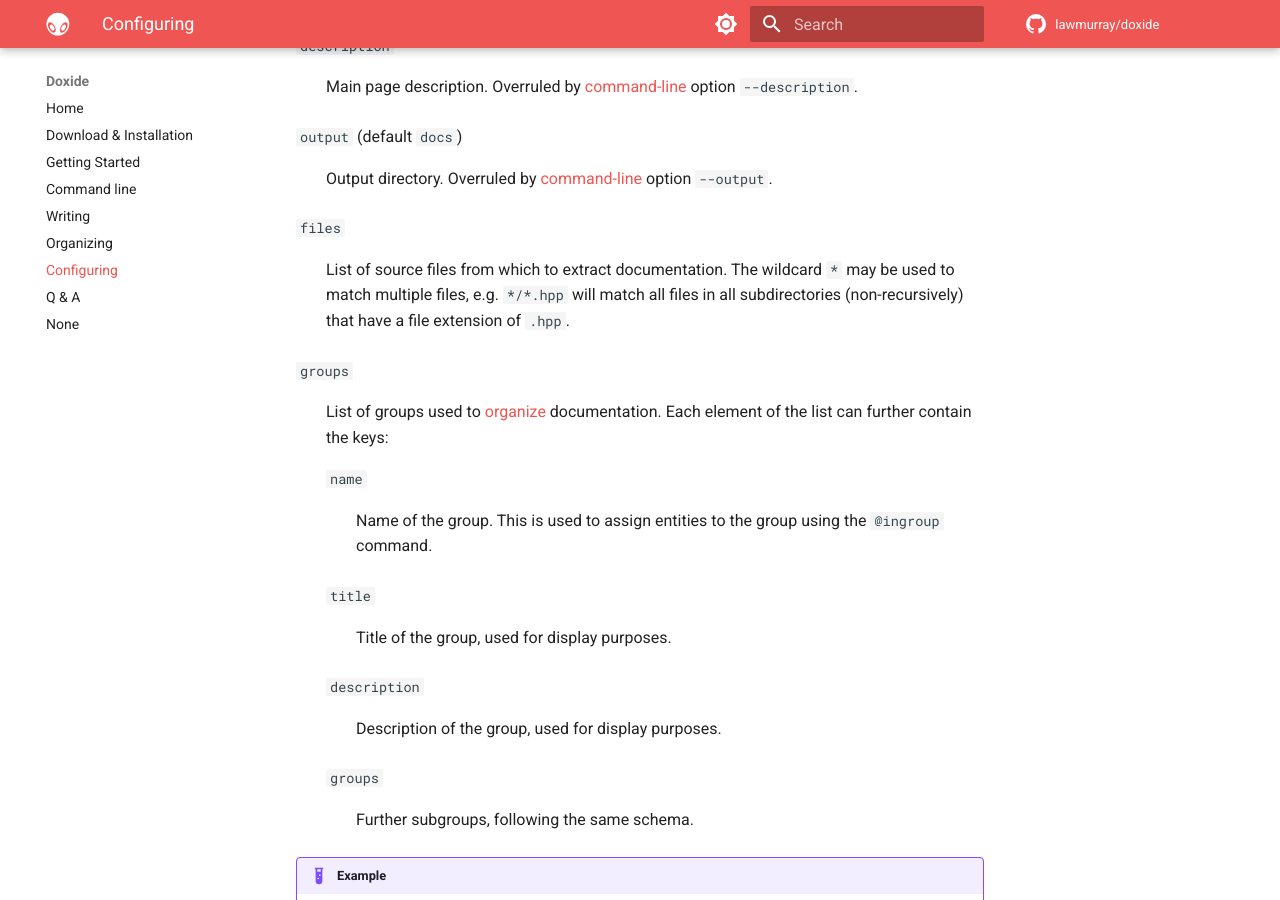
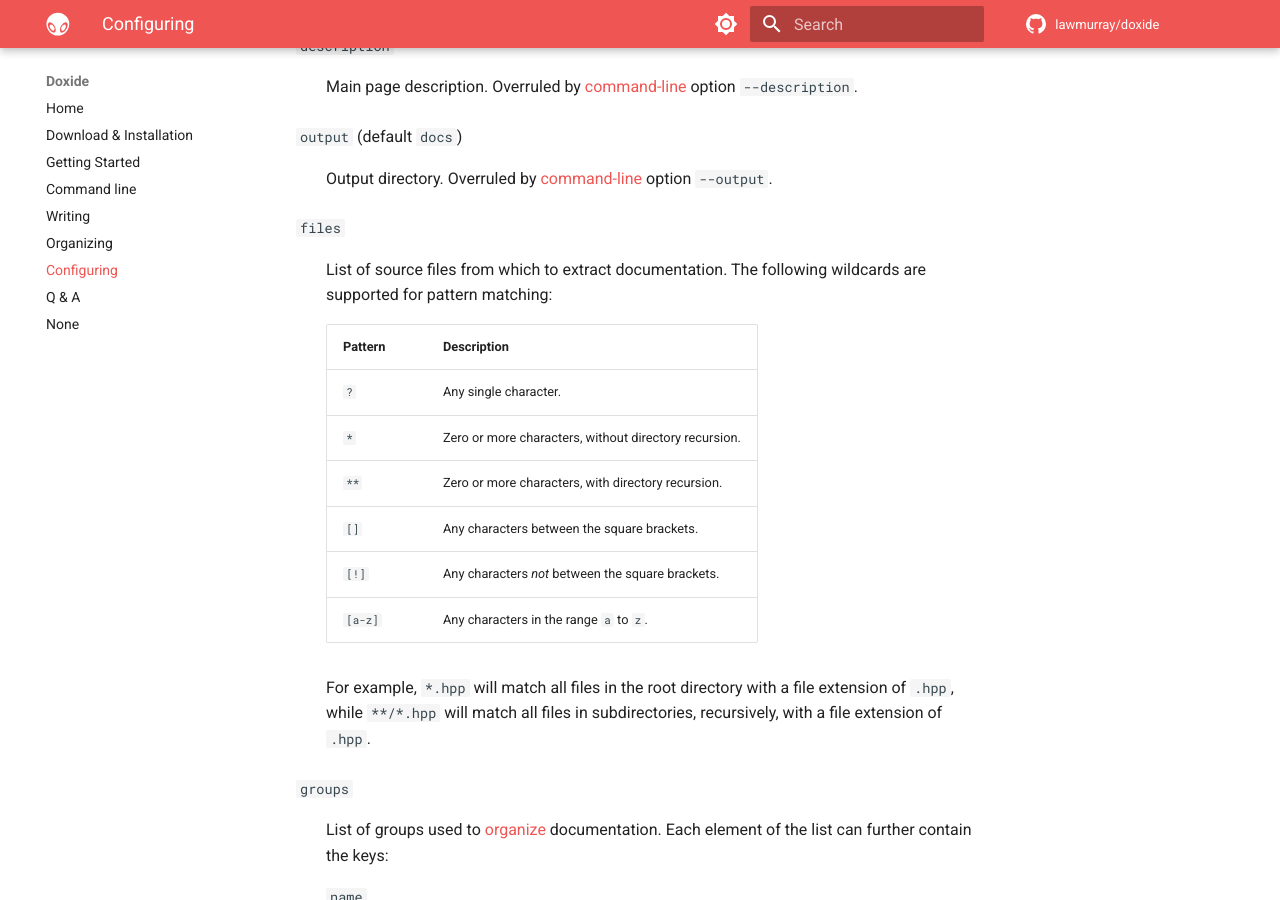
Before and after one commit to lawmurray/doxide, an MkDocs documentation site: the page built from docs/configuring.md, in a window 1280 px wide and 900 px high, scrolled down 330 px. Built offline with MkDocs 1.6.1 and Material for MkDocs 9.7.7, drawn with Linux system fonts in a browser that asks for light colours; comment, search, counter and statistics services are not loaded.

Commit message:
Updated documentation for wildcard support in file names.

```diff
--- a/docs/configuring.md
+++ b/docs/configuring.md
@@ -12,7 +12,18 @@ The `doxide.yaml` configuration file supports the following entries.
 :   Output directory. Overruled by [command-line](/command-line) option `--output`.
 
 `files`
-:   List of source files from which to extract documentation. The wildcard `*` may be used to match multiple files, e.g. `*/*.hpp` will match all files in all subdirectories (non-recursively) that have a file extension of `.hpp`.
+:   List of source files from which to extract documentation. The following wildcards are supported for pattern matching:
+
+    | Pattern | Description                                           |
+    | ------- | ----------------------------------------------------- |
+    | `?`     | Any single character.                                 |
+    | `*`     | Zero or more characters, without directory recursion. |
+    | `**`    | Zero or more characters, with directory recursion.    |
+    | `[]`    | Any characters between the square brackets.           |
+    | `[!]`   | Any characters *not* between the square brackets.     |
+    | `[a-z]` | Any characters in the range `a` to `z`.               |
+
+    For example, `*.hpp` will match all files in the root directory with a file extension of `.hpp`, while `**/*.hpp` will match all files in subdirectories, recursively, with a file extension of `.hpp`.
 
 `groups`
 :   List of groups used to [organize](/organizing) documentation. Each element of the list can further contain the keys:
```
